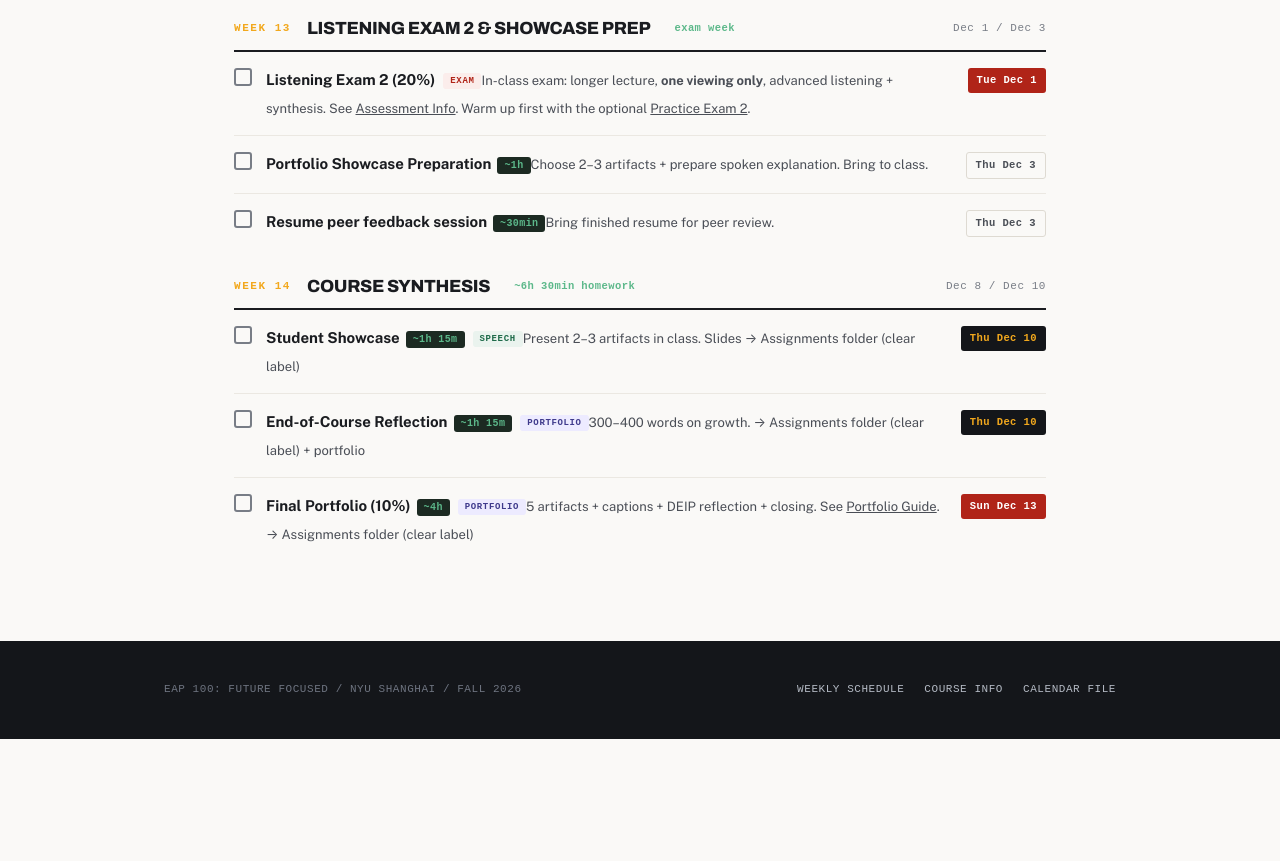
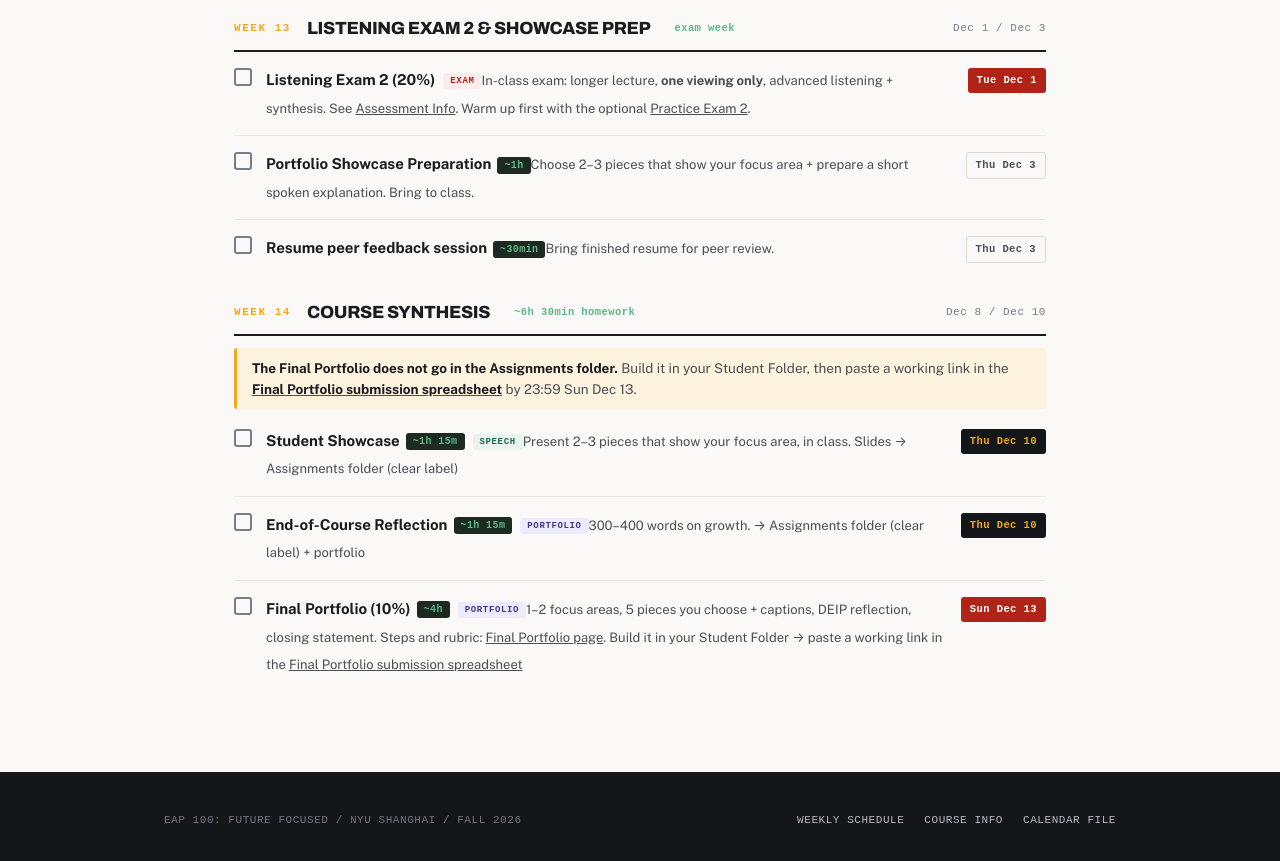
Before and after one commit to thefutureofwork/EAP100, a plain HTML site: page due-dates.html in a window 1280 px wide. Shown: the part 6721-7582 px from the top of the page. Before the commit the page ends 7460 px from the top, so only its background shows below. Drawn offline with nearby package versions, Linux system fonts and the light colour scheme; a web font is replaced by a local one.

Commit message:
Final Portfolio: spreadsheet submission on Course Info + Checklist; focus-area wording for Weeks 13-14

```diff
--- a/due-dates.html
+++ b/due-dates.html
@@ -293,7 +293,7 @@ body{font-size:16px}
 <div class="wk-head"><span class="wk-num">WEEK 13</span><h2>Listening Exam 2 &amp; Showcase Prep</h2><span class="wk-hrs">exam week</span><span class="wk-dates">Dec 1 / Dec 3</span></div>
 <ul class="items">
 <li class="item"><input type="checkbox" aria-labelledby="task-48"><div class="info"><span class="nm" id="task-48">Listening Exam 2 (20%)<span class="tag t-exam">Exam</span></span><span class="sub">In-class exam: longer lecture, <b>one viewing only</b>, advanced listening + synthesis. See <a href="https://drive.google.com/file/d/165s3HQmWHKnzbEUu4QwiXKvXfdlIJ5hw/view" target="_blank" rel="noopener">Assessment Info<span class="sr-only"> (opens in a new tab)</span></a>. Warm up first with the optional <a href="practice-listening-exam-2.html">Practice Exam 2</a>.</span></div><span class="due-chip assess">Tue Dec 1</span></li>
-<li class="item"><input type="checkbox" aria-labelledby="task-49"><div class="info"><span class="nm" id="task-49">Portfolio Showcase Preparation<span class="est">~1h</span></span><span class="sub">Choose 2&ndash;3 artifacts + prepare spoken explanation. Bring to class.</span></div><span class="due-chip soft">Thu Dec 3</span></li>
+<li class="item"><input type="checkbox" aria-labelledby="task-49"><div class="info"><span class="nm" id="task-49">Portfolio Showcase Preparation<span class="est">~1h</span></span><span class="sub">Choose 2&ndash;3 pieces that show your focus area + prepare a short spoken explanation. Bring to class.</span></div><span class="due-chip soft">Thu Dec 3</span></li>
 <li class="item"><input type="checkbox" aria-labelledby="task-50"><div class="info"><span class="nm" id="task-50">Resume peer feedback session<span class="est">~30min</span></span><span class="sub">Bring finished resume for peer review.</span></div><span class="due-chip soft">Thu Dec 3</span></li>
 </ul>
 </div>
@@ -301,10 +301,11 @@ body{font-size:16px}
 <!-- WEEK 14 -->
 <div class="wk-sec" id="week14">
 <div class="wk-head"><span class="wk-num">WEEK 14</span><h2>Course Synthesis</h2><span class="wk-hrs">~6h 30min homework</span><span class="wk-dates">Dec 8 / Dec 10</span></div>
+<div class="wk-note"><b>The Final Portfolio does not go in the Assignments folder.</b> Build it in your Student Folder, then paste a working link in the <a href="https://docs.google.com/spreadsheets/d/1obOVVazzLmNGmQBQ20ghUr3PplS2xN0ohkXnL_6Hw7Y/edit?gid=29920142#gid=29920142" target="_blank" rel="noopener"><b>Final Portfolio submission spreadsheet</b><span class="sr-only"> (opens in a new tab)</span></a> by 23:59 Sun Dec 13.</div>
 <ul class="items">
-<li class="item"><input type="checkbox" aria-labelledby="task-51"><div class="info"><span class="nm" id="task-51">Student Showcase<span class="est">~1h 15m</span><span class="tag t-speech">Speech</span></span><span class="sub">Present 2&ndash;3 artifacts in class. Slides &rarr; Assignments folder (clear label)</span></div><span class="due-chip">Thu Dec 10</span></li>
+<li class="item"><input type="checkbox" aria-labelledby="task-51"><div class="info"><span class="nm" id="task-51">Student Showcase<span class="est">~1h 15m</span><span class="tag t-speech">Speech</span></span><span class="sub">Present 2&ndash;3 pieces that show your focus area, in class. Slides &rarr; Assignments folder (clear label)</span></div><span class="due-chip">Thu Dec 10</span></li>
 <li class="item"><input type="checkbox" aria-labelledby="task-52"><div class="info"><span class="nm" id="task-52">End-of-Course Reflection<span class="est">~1h 15m</span><span class="tag t-port">Portfolio</span></span><span class="sub">300&ndash;400 words on growth. &rarr; Assignments folder (clear label) + portfolio</span></div><span class="due-chip">Thu Dec 10</span></li>
-<li class="item"><input type="checkbox" aria-labelledby="task-53"><div class="info"><span class="nm" id="task-53">Final Portfolio (10%)<span class="est">~4h</span><span class="tag t-port">Portfolio</span></span><span class="sub">5 artifacts + captions + DEIP reflection + closing. See <a href="https://docs.google.com/document/d/1RMW_A-eV3rVe0p3-we9mGKREdnsn26QWvnXd6yf9SDY/edit" target="_blank" rel="noopener">Portfolio Guide<span class="sr-only"> (opens in a new tab)</span></a>. &rarr; Assignments folder (clear label)</span></div><span class="due-chip assess">Sun Dec 13</span></li>
+<li class="item"><input type="checkbox" aria-labelledby="task-53"><div class="info"><span class="nm" id="task-53">Final Portfolio (10%)<span class="est">~4h</span><span class="tag t-port">Portfolio</span></span><span class="sub">1&ndash;2 focus areas, 5 pieces you choose + captions, DEIP reflection, closing statement. Steps and rubric: <a href="final-portfolio.html">Final Portfolio page</a>. Build it in your Student Folder &rarr; paste a working link in the <a href="https://docs.google.com/spreadsheets/d/1obOVVazzLmNGmQBQ20ghUr3PplS2xN0ohkXnL_6Hw7Y/edit?gid=29920142#gid=29920142" target="_blank" rel="noopener">Final Portfolio submission spreadsheet<span class="sr-only"> (opens in a new tab)</span></a></span></div><span class="due-chip assess">Sun Dec 13</span></li>
 </ul>
 </div>
 
```
Also changed, not shown: course-info.html (+3 -3 lines).
